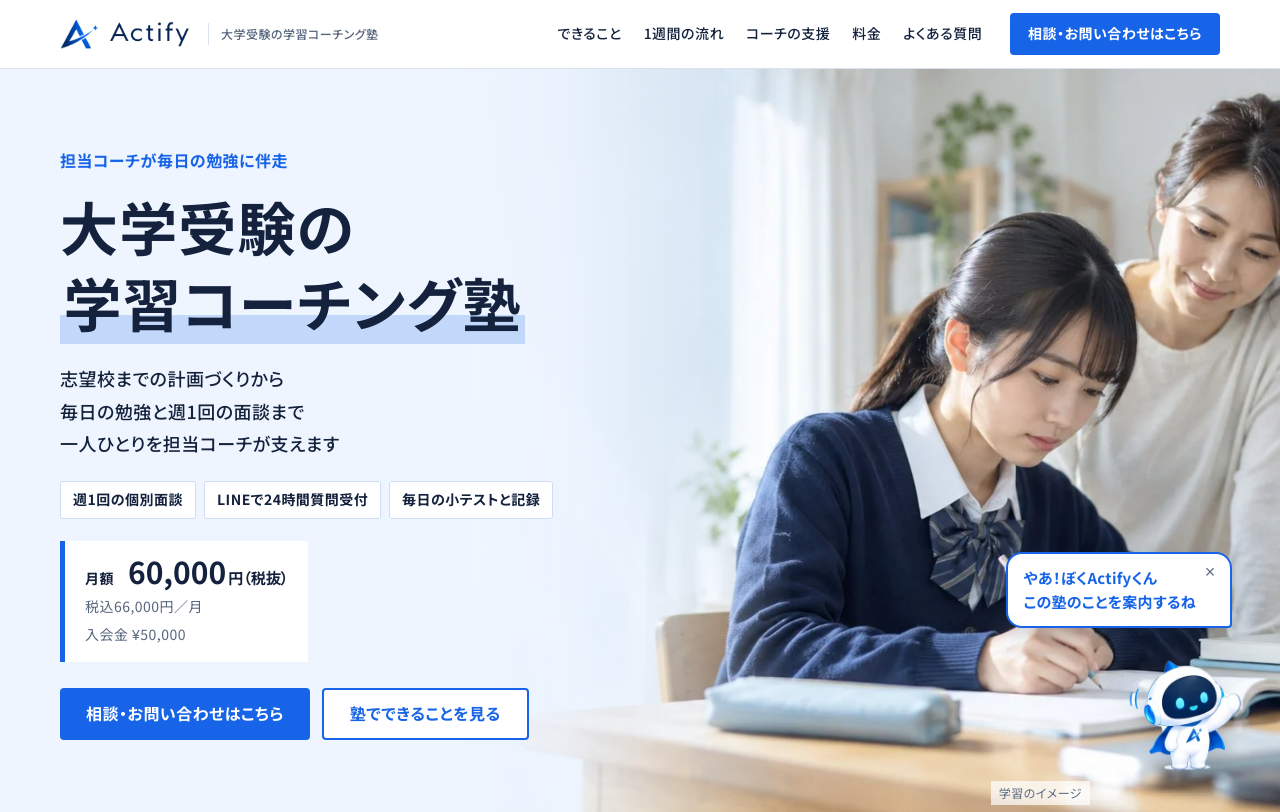
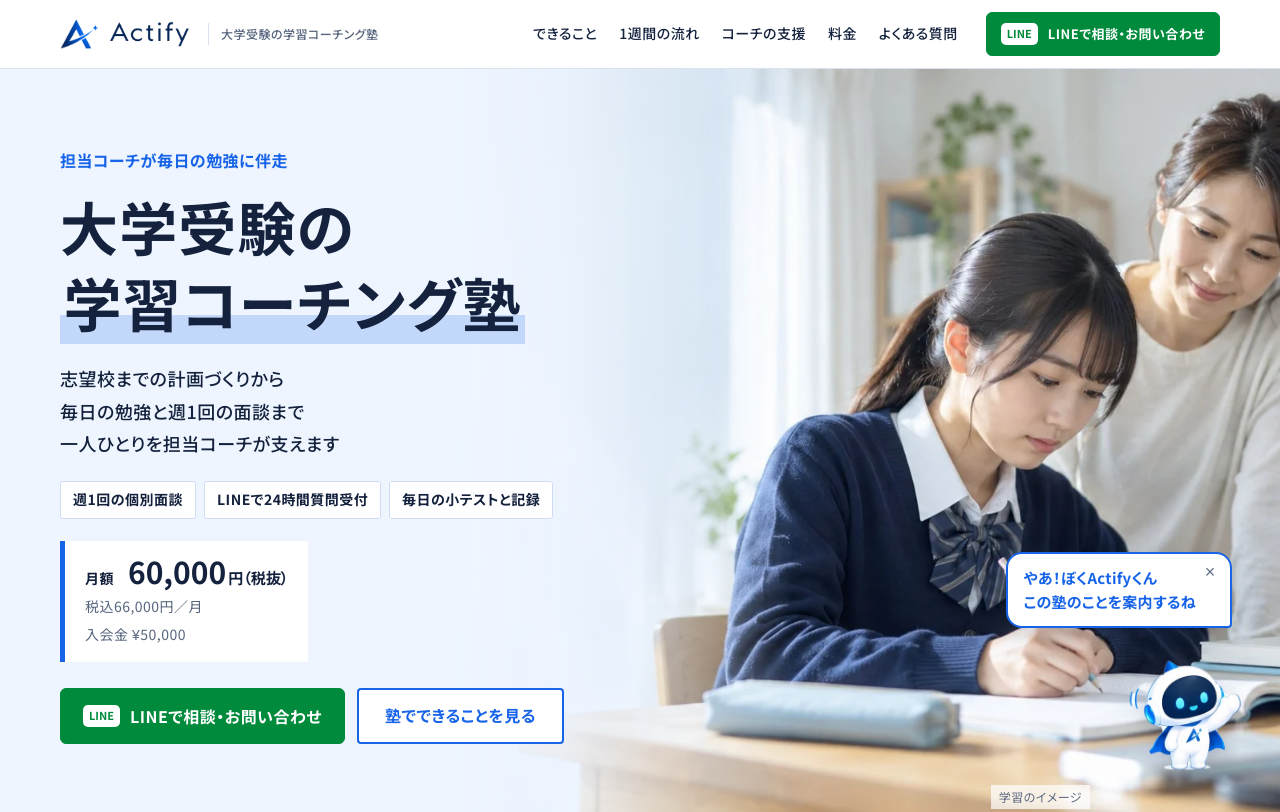
Before and after one commit to moment847/actify-hp, a plain HTML site: page index.html in a window 1280 px wide. Shown: the top 812 px of the page. Drawn offline with Linux system fonts and the light colour scheme.

Commit message:
Label Actify consultation buttons as official LINE

```diff
--- a/index.html
+++ b/index.html
@@ -396,7 +396,7 @@ footer { padding: 40px 0 32px; border-top: 1px solid var(--line) }
 .kun-menu[hidden], .kun-bubble[hidden] { display: none }
 
 </style>
-<link rel="stylesheet" href="actify-improvements.css?v=20261113">
+<link rel="stylesheet" href="actify-improvements.css?v=20261115-line">
 </head>
 <body>
 <a class="skip" href="#main">本文へスキップ</a>
@@ -407,12 +407,12 @@ footer { padding: 40px 0 32px; border-top: 1px solid var(--line) }
     <nav class="gnav" aria-label="メインメニュー">
       <a href="#can">できること</a><a href="#week">1週間の流れ</a><a href="#coach">コーチの支援</a><a href="#price">料金</a><a href="#faq">よくある質問</a>
     </nav>
-    <a class="btn primary" href="https://lin.ee/VX5DIdY" target="_blank" rel="noopener">相談・お問い合わせはこちら</a>
+    <a class="btn primary line-cta" href="https://lin.ee/VX5DIdY" target="_blank" rel="noopener"><span class="line-badge" aria-hidden="true">LINE</span><span>LINEで相談・お問い合わせ</span></a>
     <button class="menu-btn" type="button" aria-expanded="false" aria-controls="mnav" aria-label="メニューを開く"><span></span><span></span></button>
   </div>
   <nav id="mnav" class="mnav" aria-label="スマホ用メニュー" hidden>
     <a href="#can">できること</a><a href="#week">1週間の流れ</a><a href="#coach">担当コーチのサポート</a><a href="#price">料金</a><a href="#faq">よくある質問</a>
-    <a class="btn primary" href="https://lin.ee/VX5DIdY" target="_blank" rel="noopener">相談・お問い合わせはこちら</a>
+    <a class="btn primary line-cta" href="https://lin.ee/VX5DIdY" target="_blank" rel="noopener"><span class="line-badge" aria-hidden="true">LINE</span><span>LINEで相談・お問い合わせ</span></a>
   </nav>
 </header>
 
@@ -431,7 +431,7 @@ footer { padding: 40px 0 32px; border-top: 1px solid var(--line) }
     </ul>
     <p class="price-chip rv" style="--d:1.45s"><span class="k">月額</span><span class="v"><span class="num" data-to="60000">60,000</span><small>円（税抜）</small></span><span class="n">税込66,000円／月</span><span class="n">入会金 ¥50,000</span></p>
     <div class="acts rv" style="--d:1.6s">
-      <a class="btn primary" href="https://lin.ee/VX5DIdY" target="_blank" rel="noopener">相談・お問い合わせはこちら</a>
+      <a class="btn primary line-cta" href="https://lin.ee/VX5DIdY" target="_blank" rel="noopener"><span class="line-badge" aria-hidden="true">LINE</span><span>LINEで相談・お問い合わせ</span></a>
       <a class="btn ghost" href="#can">塾でできることを見る</a>
     </div>
   </div>
@@ -461,7 +461,7 @@ footer { padding: 40px 0 32px; border-top: 1px solid var(--line) }
  <li><span class="week-label">週1回の面談</span><div><h3>できたことと難しかったことを振り返る</h3><p>学習時間・点数・進捗を担当コーチと確認。計画どおりに進まなかった理由も整理して、次に優先することを決めます。</p></div></li>
  <li><span class="week-label">次の1週間へ</span><div><h3>今の自分に合う計画へ調整する</h3><p>やり残した課題や必要な復習を組み直し、翌週の行動へ。記録と対話を重ねながら学習を続けます。</p></div></li>
  </ol><p class="note">学習の進め方の一例です。面談の曜日や課題の配置は、個別の計画に応じて異なります。</p>
- <div class="week-cta"><p>今の勉強の悩みから相談できます</p><a class="btn primary" href="https://lin.ee/VX5DIdY" target="_blank" rel="noopener">相談・お問い合わせはこちら</a></div>
+ <div class="week-cta"><p>今の勉強の悩みから相談できます</p><a class="btn primary line-cta" href="https://lin.ee/VX5DIdY" target="_blank" rel="noopener"><span class="line-badge" aria-hidden="true">LINE</span><span>LINEで相談・お問い合わせ</span></a></div>
  </div>
 </section>
 <!-- Actifyボード -->
@@ -788,7 +788,7 @@ footer { padding: 40px 0 32px; border-top: 1px solid var(--line) }
         <p class="v">60,000</p>
         <p class="y">円（税抜）</p><p class="tax-note">税込66,000円／月</p>
         <p class="n">入会金 ¥50,000</p>
-        <a class="btn" href="https://lin.ee/VX5DIdY" target="_blank" rel="noopener">相談・お問い合わせはこちら</a>
+        <a class="btn line-cta" href="https://lin.ee/VX5DIdY" target="_blank" rel="noopener"><span class="line-badge" aria-hidden="true">LINE</span><span>LINEで相談・お問い合わせ</span></a>
       </div>
       <div class="incl">
         <h3>月額に含まれる支援</h3>
@@ -856,7 +856,7 @@ footer { padding: 40px 0 32px; border-top: 1px solid var(--line) }
 <section class="sec consult" id="consult" aria-labelledby="consult-title">
  <div class="wrap"><div class="sec-hd"><p class="eyebrow">受験生・保護者の方へ</p><h2 id="consult-title">今の勉強の悩みを<br>聞かせてください</h2><p class="lead">勉強の進め方、計画の立て方、志望校への不安。まずは気になっていることから、公式LINEでご相談ください。</p></div>
  <ol class="consult-steps"><li><b>01</b><h3>公式LINEを開く</h3><p>下のボタンからActifyの公式LINEへ進み、友だち追加してください。</p></li><li><b>02</b><h3>相談したいことを送る</h3><p>学年・志望校・今困っていることを、分かる範囲でお知らせください。</p></li><li><b>03</b><h3>案内を確認する</h3><p>担当者からの返信で、支援内容や相談の進め方をご確認いただけます。</p></li></ol>
- <a class="btn primary" href="https://lin.ee/VX5DIdY" target="_blank" rel="noopener">相談・お問い合わせはこちら <span aria-hidden="true">↗</span></a>
+ <a class="btn primary line-cta" href="https://lin.ee/VX5DIdY" target="_blank" rel="noopener"><span class="line-badge" aria-hidden="true">LINE</span><span>LINEで相談・お問い合わせ</span></a>
  <p class="note">LINEが別画面で開きます。ご質問は生徒ご本人・保護者の方、どちらからでもお送りいただけます。</p>
  <p class="consult-detail">対象学年や対応科目、面談時間、教材費、保護者への共有方法など、入会前に確認したいこともあわせてご相談ください。</p>
  <a class="text-link" href="#guide">まずはサービス資料を読む →</a>
@@ -895,14 +895,14 @@ footer { padding: 40px 0 32px; border-top: 1px solid var(--line) }
   <div class="kun-bubble" id="kun-bubble" role="status" aria-live="polite" hidden>
     <button class="kun-x" type="button" aria-label="吹き出しを閉じる">×</button>
     <p class="kun-msg lines" id="kun-msg"><span>やあ！ぼくActifyくん</span><span>この塾のことを案内するね</span></p>
-    <nav class="kun-menu" id="kun-menu" aria-label="Actifyくんの案内" hidden><a href="#can">できることを見る</a><a href="#price">料金を見る</a><a href="https://lin.ee/VX5DIdY" target="_blank" rel="noopener">相談・お問い合わせはこちら</a><a href="#guide">資料を見る</a></nav>
+    <nav class="kun-menu" id="kun-menu" aria-label="Actifyくんの案内" hidden><a href="#can">できることを見る</a><a href="#price">料金を見る</a><a href="https://lin.ee/VX5DIdY" target="_blank" rel="noopener" class="line-cta"><span class="line-badge" aria-hidden="true">LINE</span><span>LINEで相談・お問い合わせ</span></a><a href="#guide">資料を見る</a></nav>
   </div>
   <button class="kun-btn" id="kun-btn" type="button" aria-expanded="false" aria-controls="kun-bubble" aria-label="Actifyくんの案内を開く"><img src="assets/site-22.webp" data-pose="sp-hello" alt="" width="320" height="320" class="on"><img src="assets/site-23.webp" data-pose="point" alt="" width="320" height="320"><img src="assets/site-24.webp" data-pose="sp-happy" alt="" width="320" height="320"><img src="assets/site-25.webp" data-pose="laptop" alt="" width="320" height="320"><img src="assets/site-26.webp" data-pose="pencil" alt="" width="320" height="320"><img src="assets/site-27.webp" data-pose="idea" alt="" width="320" height="320"><img src="assets/site-28.webp" data-pose="sp-cheer" alt="" width="320" height="320"><img src="assets/site-29.webp" data-pose="tablet" alt="" width="320" height="320"><img src="assets/site-30.webp" data-pose="thumbs" alt="" width="320" height="320"><img src="assets/site-31.webp" data-pose="magnifier" alt="" width="320" height="320"><img src="assets/site-32.webp" data-pose="wave" alt="" width="320" height="320"></button>
 </div>
 
 <div class="mbar">
   <a class="p" href="#price">月額<br><b>60,000</b>円（税抜）</a>
-  <a class="btn primary" href="https://lin.ee/VX5DIdY" target="_blank" rel="noopener">相談・お問い合わせはこちら</a>
+  <a class="btn primary line-cta" href="https://lin.ee/VX5DIdY" target="_blank" rel="noopener"><span class="line-badge" aria-hidden="true">LINE</span><span>LINEで相談・お問い合わせ</span></a>
 </div>
 
 <script>
```
